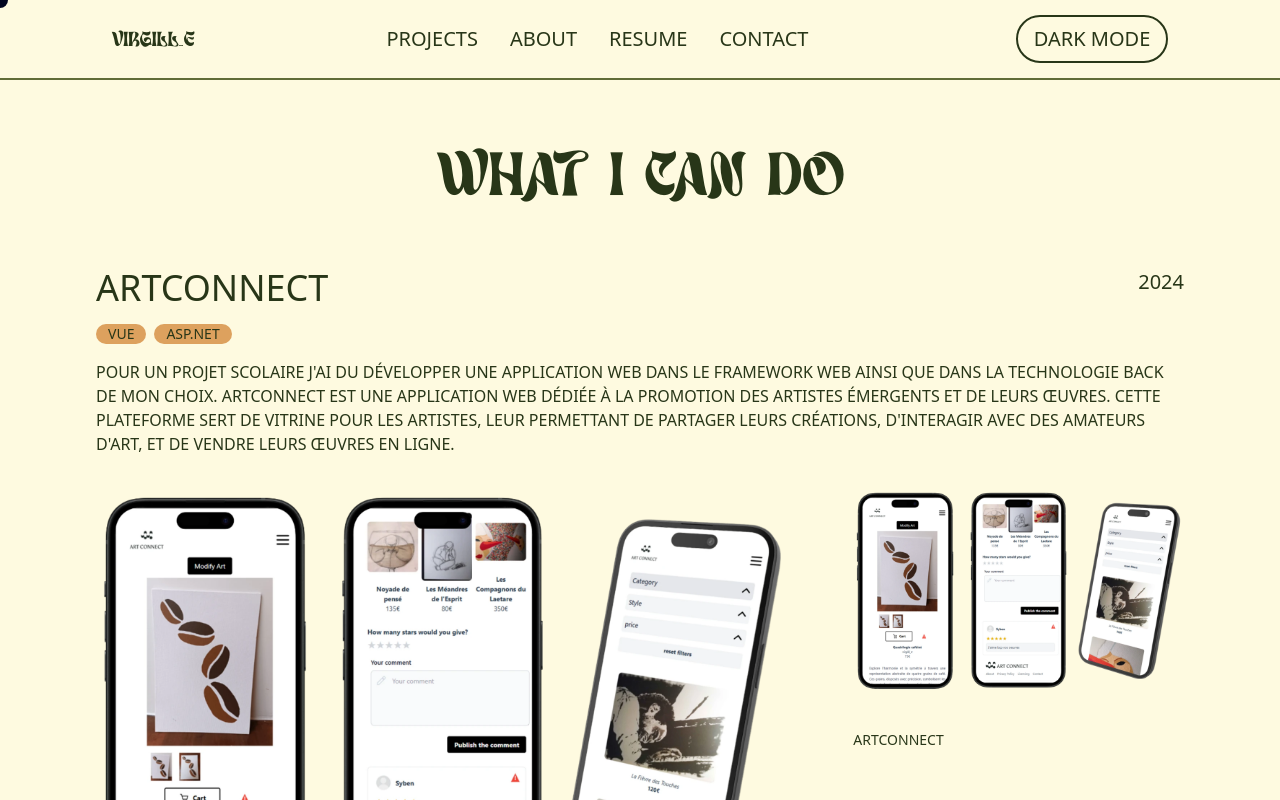
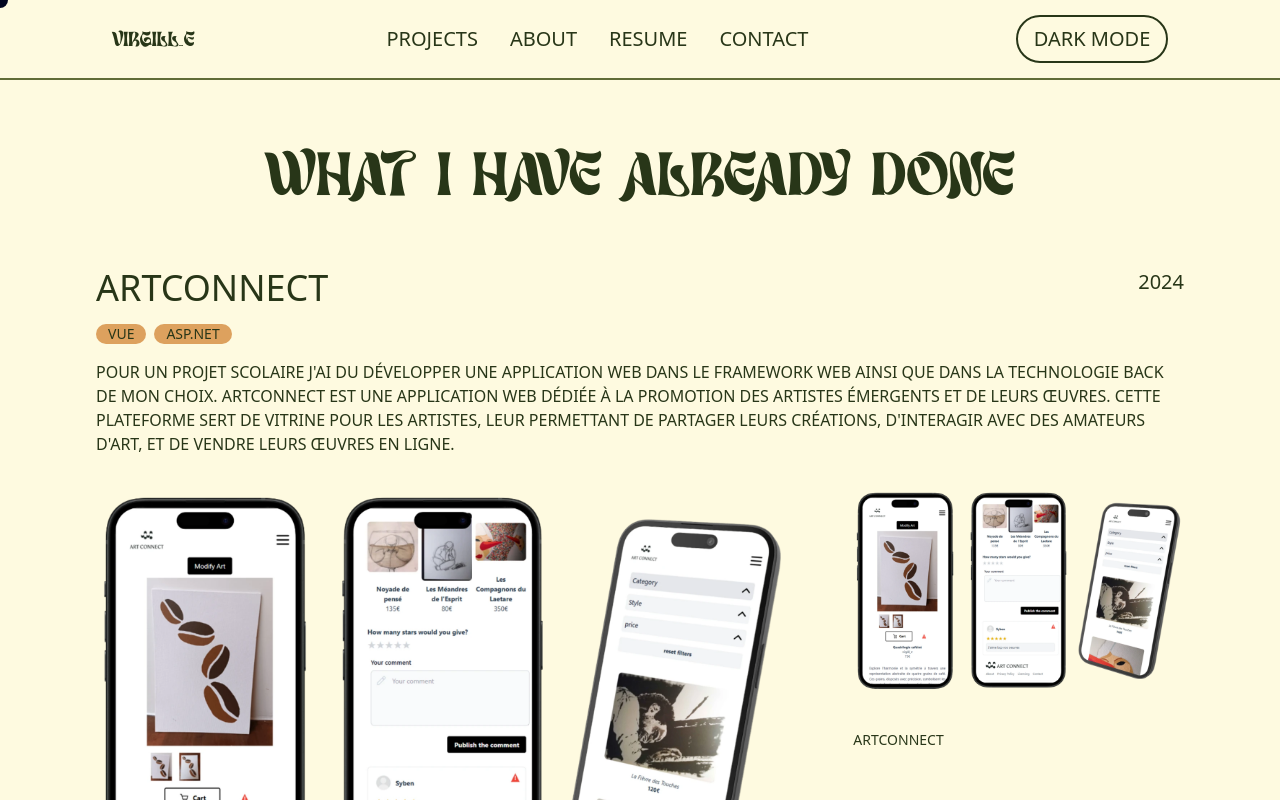
Before and after one commit to virgill-e/portfolio, a Nuxt app: page /projects in a window 1280 px wide. Shown: the top 800 px of the page. Built offline with nearby package versions, Linux system fonts and the light colour scheme.

Commit message:
Update project header text for clarity: changed "What I can do" to "What I have already done" in projects.vue

```diff
--- a/pages/projects.vue
+++ b/pages/projects.vue
@@ -1,6 +1,6 @@
 <template>
     <div class="min-h-screen bg-custom-cream py-16 px-8 md:px-24 flex flex-col items-center">
-        <h1 class="text-custom-forest text-6xl font-lostar">What I can do</h1>
+        <h1 class="text-custom-forest text-6xl font-lostar">What I have already done</h1>
 
         <UiProjectDescription class="py-16" />
         <UiProjectDescription class="py-16" />
```
